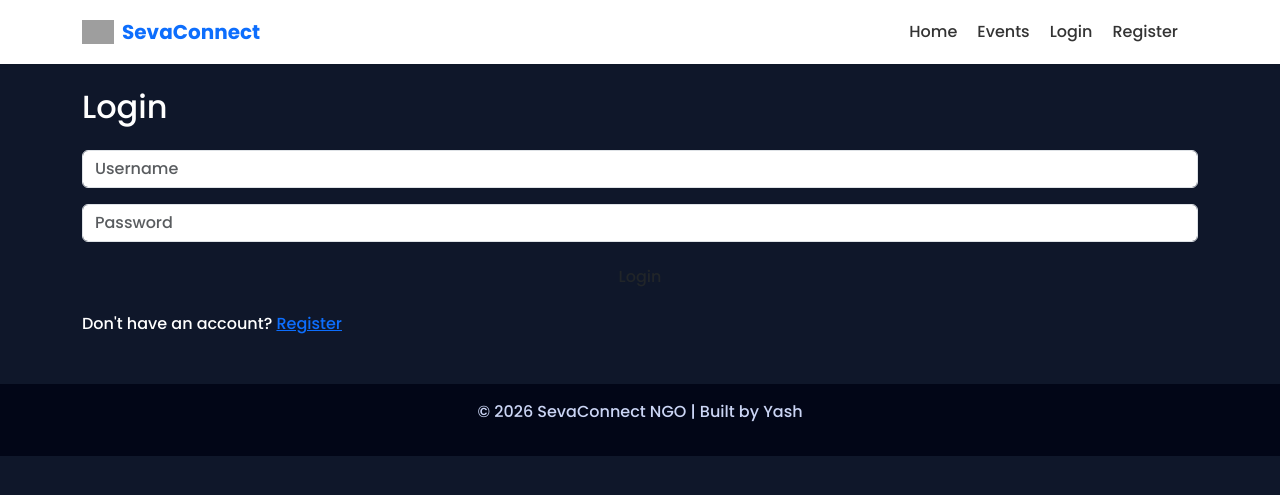
After one commit to yashashture02/ngo-cms-internship, a Django app: page /login/ in a window 1280 px wide. The commit adds this page. Shown: the top 495 px of the page. Run offline with Django 5.2, Linux system fonts and the light colour scheme; grey boxes are pictures that could not be loaded.

Commit message:
final update

```diff
--- /dev/null
+++ b/events/templates/events/login.html
@@ -0,0 +1,22 @@
+{% extends 'base.html' %}
+
+{% block content %}
+
+<h2 class="mb-4">Login</h2>
+
+<form method="POST">
+    {% csrf_token %}
+
+    <input class="form-control mb-3" name="username" placeholder="Username">
+    <input type="password" class="form-control mb-3" name="password" placeholder="Password">
+
+    <button class="btn btn-custom w-100">Login</button>
+
+    {% if error %}
+        <p class="text-danger mt-2">{{ error }}</p>
+    {% endif %}
+</form>
+
+<p class="mt-3">Don't have an account? <a href="/register/">Register</a></p>
+
+{% endblock %}
--- a/events/urls.py
+++ b/events/urls.py
@@ -2,10 +2,14 @@ from django.urls import path # type: ignore
 from . import views
 
 urlpatterns = [
-    path('', views.home, name='home'),                # homepage
-    path('events/', views.event_list),  # list
-    path('add/', views.add_event),      # add
-    path('edit/<int:id>/', views.edit_event),
-    path('delete/<int:id>/', views.delete_event),
-    path('donate/', views.donate),      # donate
+    path('', views.home),
+    path('events/', views.events_page),   # ✅ THIS WAS MISSING
+    path('event/<int:id>/', views.event_detail),
+
+    path('add-event/', views.add_event),
+    path('donate/', views.donate),
+
+    path('login/', views.login_user),
+    path('logout/', views.logout_user),
+    path('register/', views.register_user),
 ]
--- a/events/views.py
+++ b/events/views.py
@@ -1,6 +1,9 @@
+import django.shortcuts # type: ignore
 from django.shortcuts import render, redirect # type: ignore
 from .models import Event, Donation
-
+from django.contrib.auth.models import User # type: ignore
+from django.contrib.auth.decorators import login_required # type: ignore
+from django.contrib.auth import authenticate, login, logout # type: ignore
 
 def home(request):
     total_events = Event.objects.count()
@@ -8,42 +11,37 @@ def home(request):
 
     total_amount = sum(d.amount for d in Donation.objects.all())
 
-    return render(request, 'events/home.html', {
+    context = {
         'total_events': total_events,
         'total_donations': total_donations,
-        'total_amount': total_amount
-    })
+        'total_amount': total_amount,
+    }
+
+    return django.shortcuts.render(request, 'events/home.html', context)
 
 
-def event_list(request):
-    query = request.GET.get('q')
-
-    if query:
-        events = Event.objects.filter(title__icontains=query)
-    else:
-        events = Event.objects.all()
-
-    return render(request, 'events/event_list.html', {'events': events})
+def events_page(request):
+    events = Event.objects.all()
+    return django.shortcuts.render(request, 'events/events.html', {'events': events})
 
 
+@login_required
+@login_required
 def add_event(request):
     if request.method == "POST":
-        title = request.POST.get('title')
-        description = request.POST.get('description')
-        date = request.POST.get('event_date')
-        location = request.POST.get('location')
+        title = request.POST['title']
+        description = request.POST['description']
+        date = request.POST['date']
+        image = request.FILES.get('image')
 
-        # 🔥 FIX: check if title exists
-        if title:
-            Event.objects.create(
-                title=title,
-                description=description,
-                event_date=date,
-                location=location
-            )
-            return redirect('/events/')
-        else:
-            return render(request, 'events/add_event.html', {'error': 'Title is required'})
+        Event.objects.create(
+            title=title,
+            description=description,
+            date=date,
+            image=image
+        )
+
+        return redirect('/events/')
 
     return render(request, 'events/add_event.html')
 
@@ -57,29 +55,67 @@ def edit_event(request, id):
         event.event_date = request.POST.get('event_date')
         event.location = request.POST.get('location')
         event.save()
-        return redirect('/events/')
+        return redirect('/events/') # type: ignore
 
-    return render(request, 'events/edit_event.html', {'event': event})
+    return django.shortcuts.render(request, 'events/edit_event.html', {'event': event})
 
 
 def delete_event(request, id):
     Event.objects.get(id=id).delete()
-    return redirect('/events/')
+    return redirect('/events/') # type: ignore
+
+@login_required
+def events_page(request):
+    events = Event.objects.all()
+    return render(request, 'events/events.html', {'events': events})
 
 
 def donate(request):
     if request.method == "POST":
-        name = request.POST.get("name")
-        amount = request.POST.get("amount")
+        name = request.POST['name']
+        amount = request.POST['amount']
+        message = request.POST['message']
 
-        if name and amount:
-            Donation.objects.create(
-                name=name,
-                amount=int(amount),
-                message=request.POST.get("message")
-            )
-            return redirect('/events/')
+        Donation.objects.create(name=name, amount=amount, message=message)
+        return redirect('/') # type: ignore
+
+    return django.shortcuts.render(request, 'events/donate.html')
+
+def register_user(request):
+    if request.method == "POST":
+        username = request.POST['username']
+        password = request.POST['password']
+
+        if User.objects.filter(username=username).exists(): # type: ignore
+            return render(request, 'events/register.html', {'error': 'User already exists'}) # type: ignore
+
+        user = User.objects.create_user(username=username, password=password) # type: ignore
+        login(request, user) # type: ignore
+        return redirect('/') # type: ignore
+
+    return render(request, 'events/register.html') # type: ignore
+
+
+def login_user(request):
+    if request.method == "POST":
+        username = request.POST['username']
+        password = request.POST['password']
+
+        user = authenticate(request, username=username, password=password) # type: ignore
+
+        if user is not None:
+            login(request, user) # type: ignore
+            return redirect('/') # type: ignore
         else:
-            return render(request, 'events/donate.html', {'error': 'All fields required'})
+            return render(request, 'events/login.html', {'error': 'Invalid credentials'}) # type: ignore
 
-    return render(request, 'events/donate.html')
+    return render(request, 'events/login.html') # type: ignore
+
+
+def logout_user(request):
+    logout(request) # type: ignore
+    return redirect('/') # type: ignore
+
+def event_detail(request, id):
+    event = Event.objects.get(id=id)
+    return render(request, 'events/event_detail.html', {'event': event})
--- a/ngo_backend/settings.py
+++ b/ngo_backend/settings.py
@@ -123,3 +123,8 @@ import os
 
 STATIC_URL = '/static/'
 STATIC_ROOT = os.path.join(BASE_DIR, 'staticfiles')
+LOGIN_URL = '/login/'
+LOGIN_REDIRECT_URL = '/'
+LOGOUT_REDIRECT_URL = '/'
+MEDIA_URL = '/media/'
+MEDIA_ROOT = os.path.join(BASE_DIR, 'media')
--- a/ngo_backend/urls.py
+++ b/ngo_backend/urls.py
@@ -1,9 +1,14 @@
 from django.contrib import admin # type: ignore
 from django.urls import path, include # type: ignore
 
+from django.conf import settings # type: ignore
+from django.conf.urls.static import static # type: ignore
+
+
 urlpatterns = [
     path('admin/', admin.site.urls),
+    path('', include('events.urls')),
+]
 
-    path('', include('events.urls')),     # homepage + events
-
-]
+# 🔥 MEDIA FILES SUPPORT
+urlpatterns += static(settings.MEDIA_URL, document_root=settings.MEDIA_ROOT)
--- a/templates/base.html
+++ b/templates/base.html
@@ -1,45 +1,143 @@
 <!DOCTYPE html>
 <html>
 <head>
-    <title>NGO CMS</title>
+    <title>SevaConnect NGO Platform</title>
 
     <!-- Bootstrap -->
     <link href="https://cdn.jsdelivr.net/npm/bootstrap@5.3.0/dist/css/bootstrap.min.css" rel="stylesheet">
 
+    <!-- Font -->
+    <link href="https://fonts.googleapis.com/css2?family=Poppins:wght@300;500;700&display=swap" rel="stylesheet">
+
     <style>
         body {
-            background-color: #f8f9fa;
+            font-family: 'Poppins', sans-serif;
+            background: #0f172a;
+            color: white;
         }
 
-        .card {
+        /* 🔥 NAVBAR */
+        .navbar {
+            padding: 12px 30px;
+            background: #ffffff !important;
+        }
+
+        .navbar-brand {
+            font-weight: 700;
+            font-size: 20px;
+            display: flex;
+            align-items: center;
+            color: #0d6efd !important;
+        }
+
+        .logo {
+            width: 32px;
+            margin-right: 8px;
+        }
+
+        .nav-link {
+            margin-right: 20px;
+            color: #333 !important;
+            font-weight: 500;
             transition: 0.3s;
         }
 
-        .card:hover {
+        .nav-link:hover {
+            color: #0d6efd !important;
+        }
+
+        .logout-link {
+            color: #dc3545 !important;
+            font-weight: 600;
+        }
+
+        /* HERO */
+        .hero {
+            background: linear-gradient(rgba(0,0,0,0.7), rgba(0,0,0,0.7)),
+                        url('https://images.unsplash.com/photo-1588072432836-e10032774350');
+            background-size: cover;
+            background-position: center;
+            padding: 100px 40px;
+            border-radius: 12px;
+            text-align: center;
+            color: white;
+        }
+
+        /* CARDS */
+        .section-box {
+            background: #1e293b;
+            padding: 20px;
+            border-radius: 12px;
+            margin-top: 20px;
+            text-align: center;
+        }
+
+        .hover-box {
+            transition: all 0.3s ease;
+        }
+
+        .hover-box:hover {
+            transform: translateY(-10px);
+            box-shadow: 0 15px 30px rgba(0,0,0,0.3);
+        }
+
+        /* BUTTON */
+        .btn {
+            transition: 0.3s;
+        }
+
+        .btn:hover {
             transform: scale(1.05);
+        }
+
+        /* FOOTER */
+        footer {
+            background: #020617;
+            color: #cbd5f5;
         }
     </style>
 </head>
 
 <body>
 
-<!-- 🔥 NAVBAR -->
-<nav class="navbar navbar-expand-lg navbar-dark bg-dark">
+<!-- 🔥 CLEAN NAVBAR -->
+<nav class="navbar navbar-expand-lg shadow-sm">
   <div class="container">
-    <a class="navbar-brand" href="/">NGO CMS</a>
 
-    <div>
-      <a class="nav-link d-inline text-white" href="/">Home</a>
-      <a class="nav-link d-inline text-white" href="/add-event/">Add Event</a>
-      <a class="nav-link d-inline text-white" href="#">Login</a>
+    <!-- LOGO + NAME -->
+    <a class="navbar-brand" href="/">
+        <img class="logo" src="https://cdn-icons-png.flaticon.com/512/1256/1256650.png">
+        SevaConnect
+    </a>
+
+    <!-- RIGHT SIDE -->
+    <div class="ms-auto d-flex align-items-center">
+
+        <a class="nav-link" href="/">Home</a>
+        <a class="nav-link" href="/events/">Events</a>
+
+        {% if user.is_authenticated %}
+            <a class="nav-link" href="/add-event/">Add Event</a>
+            <a class="nav-link" href="/donate/">Donate</a>
+            <a class="nav-link logout-link" href="/logout/">Logout</a>
+        {% else %}
+            <a class="nav-link" href="/login/">Login</a>
+            <a class="nav-link" href="/register/">Register</a>
+        {% endif %}
+
     </div>
+
   </div>
 </nav>
 
-<!-- 🔥 MAIN CONTENT -->
 <div class="container mt-4">
     {% block content %}{% endblock %}
 </div>
 
+<!-- FOOTER -->
+<footer class="text-center mt-5 p-3">
+    <p>© 2026 SevaConnect NGO | Built by Yash</p>
+</footer>
+
 </body>
 </html>
```
Also changed, not shown: events/models.py (+4 -3 lines), events/templates/events/add_event.html (+10 -14 lines), events/templates/events/donate.html (+4 -4 lines), events/templates/events/event_detail.html (added, +23 -0 lines), events/templates/events/events.html (added, +46 -0 lines), events/templates/events/home.html (+67 -10 lines), events/templates/events/register.html (added, +20 -0 lines), db.sqlite3 (added), events/migrations/0001_initial.py, events/migrations/0002_event_image.py (added), media/events/IMG-20251012-WA0082.jpg (added).
